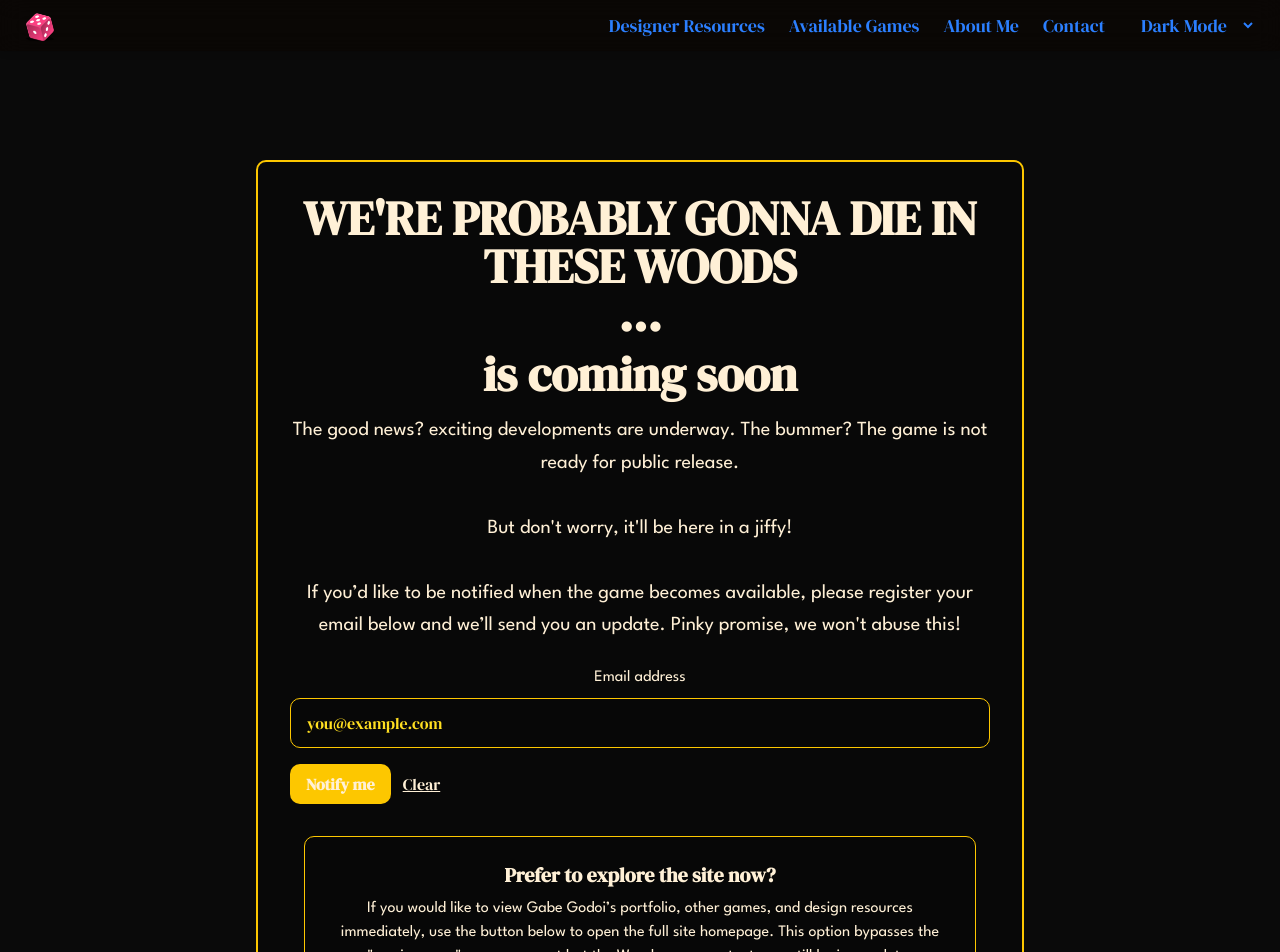
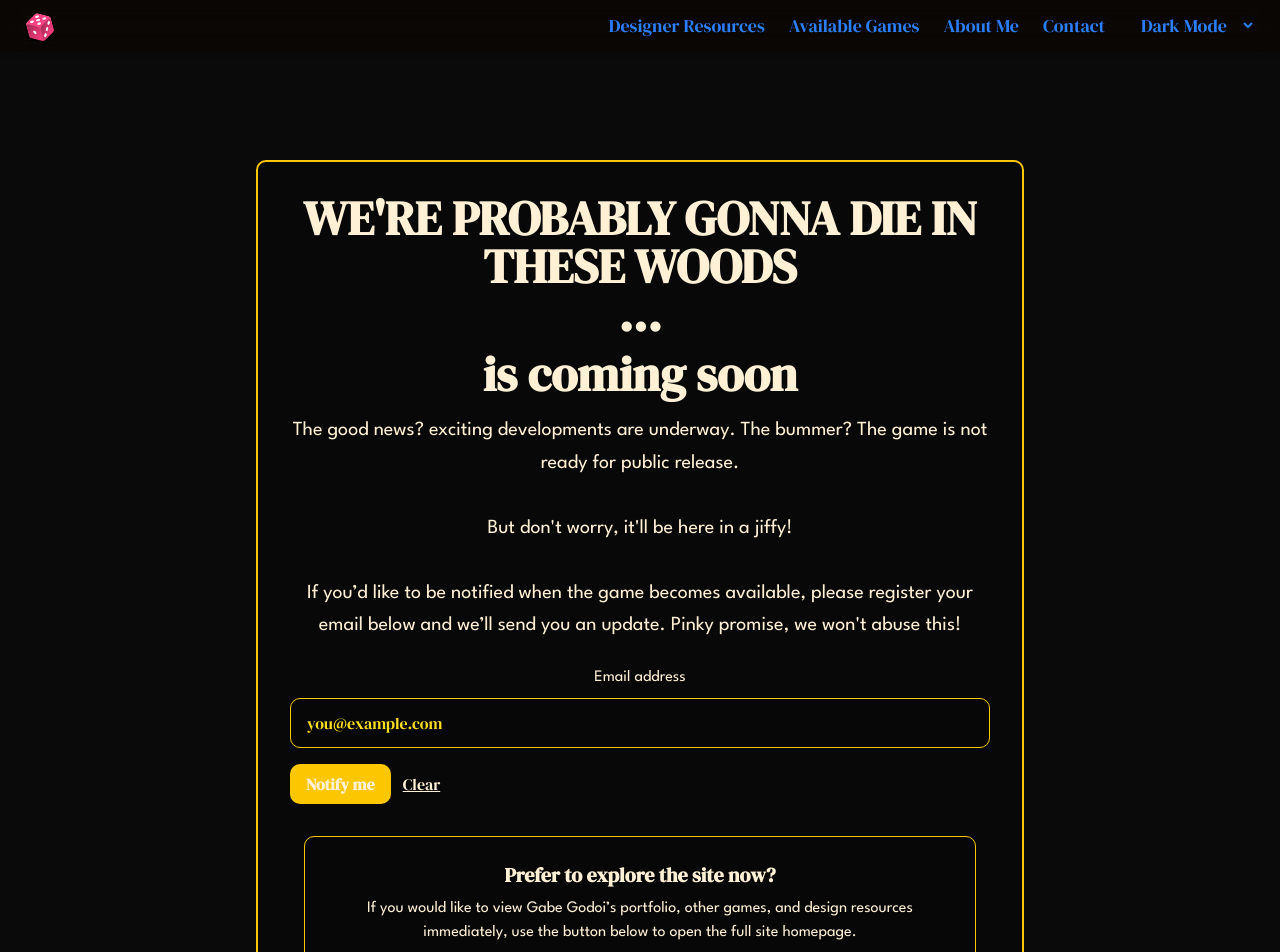
Before and after one commit to gabegoodoi/game-godoi, a React (Vite) app in the folder my-app/: page / in a window 1280 px wide. Shown: the top 952 px of the page. Built offline with nearby package versions, Linux system fonts and the light colour scheme; no server answers.

Commit message:
Update ComingSoon (manual edits)

```diff
--- a/my-app/src/Components/ComingSoon.tsx
+++ b/my-app/src/Components/ComingSoon.tsx
@@ -113,7 +113,7 @@ export default function ComingSoon() {
             </h2>
 
             <p className="text-yellow-250 mb-4" style={{ fontFamily: "'League Spartan', sans-serif" }}>
-              If you would like to view Gabe Godoi’s portfolio, other games, and design resources immediately, use the button below to open the full site homepage. This option bypasses the "coming soon" announcement but the Woods game content may still be incomplete.
+              If you would like to view Gabe Godoi’s portfolio, other games, and design resources immediately, use the button below to open the full site homepage.
             </p>
 
             <div className="flex justify-center">
```
